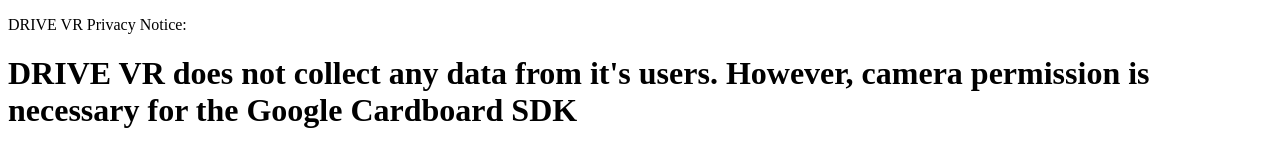
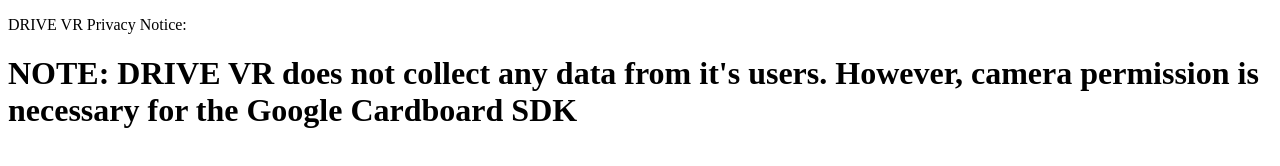
Before and after one commit to cha1hee/DRIVEprivacypage, a plain HTML site: page index.html in a window 1280 px wide. Drawn offline with Linux system fonts and the light colour scheme.

Commit message:
add note:

```diff
--- a/index.html
+++ b/index.html
@@ -7,6 +7,6 @@
 </head>
 <body>
     <p>DRIVE VR Privacy Notice:</p>
-    <h1>DRIVE VR does not collect any data from it's users. However, camera permission is necessary for the Google Cardboard SDK</h1>
+    <h1>NOTE: DRIVE VR does not collect any data from it's users. However, camera permission is necessary for the Google Cardboard SDK</h1>
 </body>
 </html>
```
